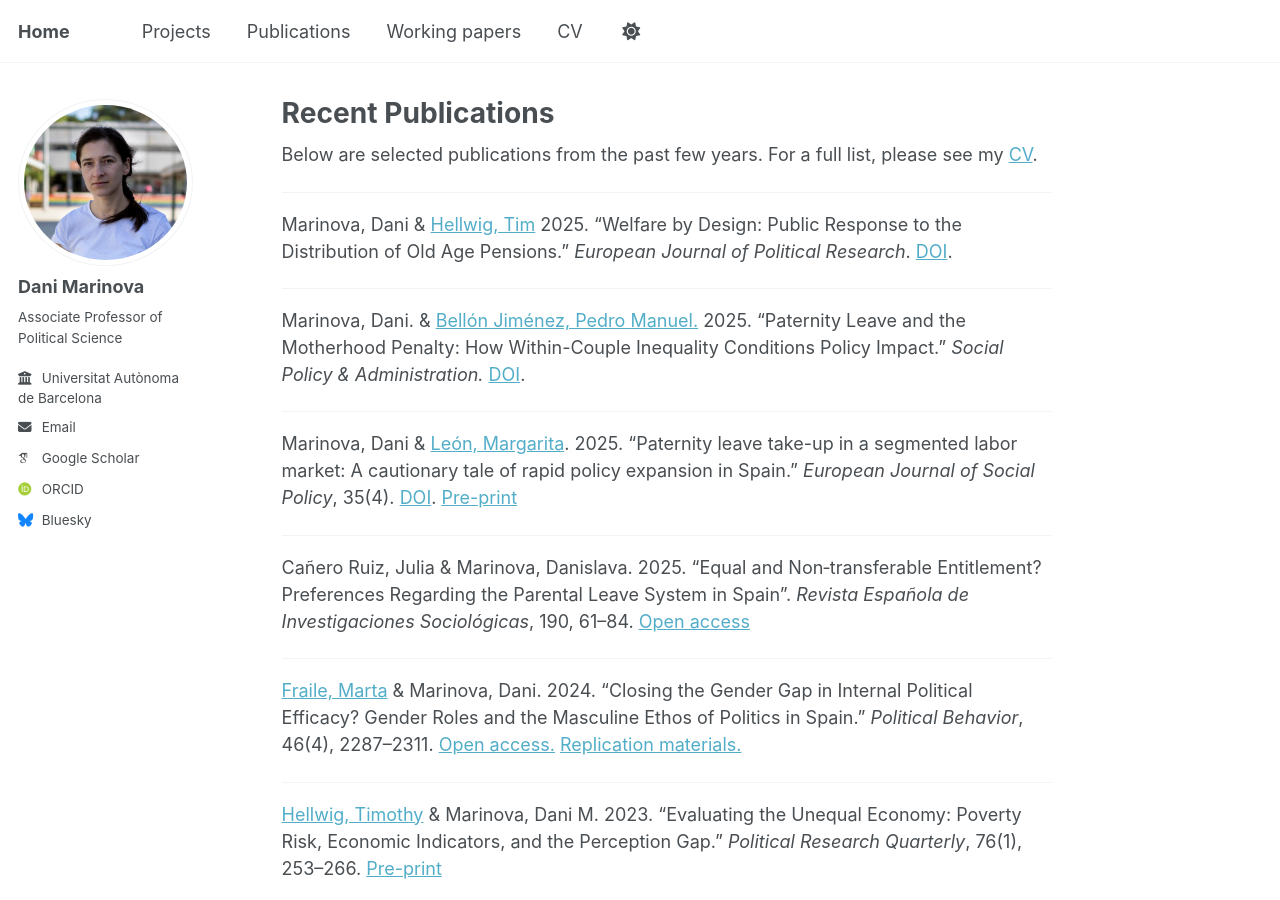
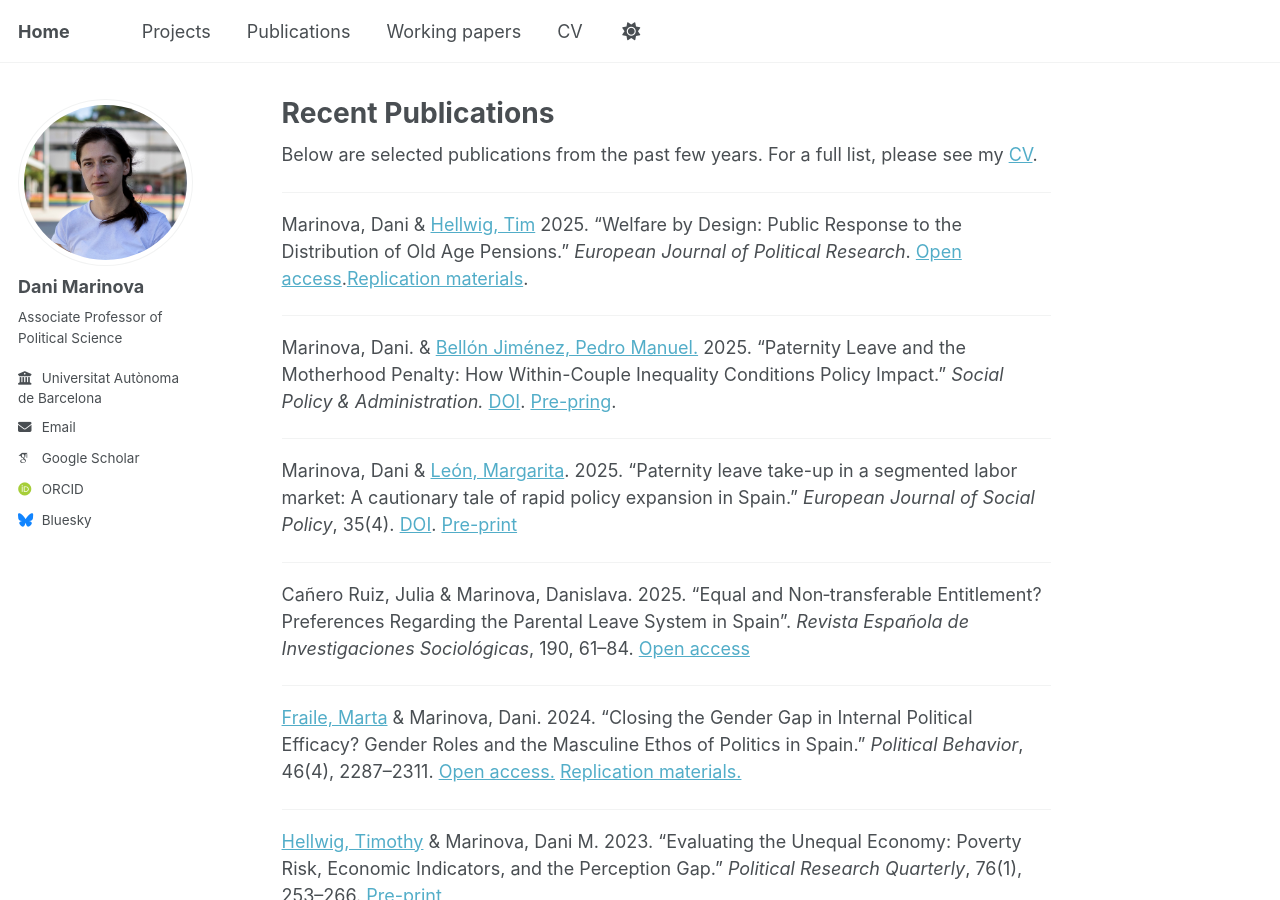
Before and after one commit to danimarinova/web, a Jekyll site: the page built from _pages/publications.md, in a window 1280 px wide and 900 px high. Built offline with Jekyll 4.4.1, drawn with Linux system fonts in a browser that asks for light colours; some web fonts are replaced; a script that is not in the unit is left out.

Commit message:
Update publications.md

```diff
--- a/_pages/publications.md
+++ b/_pages/publications.md
@@ -9,11 +9,11 @@ Below are selected publications from the past few years. For a full list, please
 
 ---
 
-Marinova, Dani & [Hellwig, Tim](https://sites.google.com/view/thellwig/home) 2025. “Welfare by Design: Public Response to the Distribution of Old Age Pensions.” *European Journal of Political Research*. [DOI](https://doi.org/10.1017/S147567652610067X).
+Marinova, Dani & [Hellwig, Tim](https://sites.google.com/view/thellwig/home) 2025. “Welfare by Design: Public Response to the Distribution of Old Age Pensions.” *European Journal of Political Research*. [Open access](https://doi.org/10.1017/S147567652610067X).[Replication materials](https://doi.org/10.7910/DVN/GTXHFB).
 
 ---
 
-Marinova, Dani. & [Bellón Jiménez, Pedro Manuel.](https://orcid.org/0000-0002-5921-0235) 2025. “Paternity Leave and the Motherhood Penalty: How Within-Couple Inequality Conditions Policy Impact.” *Social Policy & Administration.* [DOI](http://doi.org/10.1111/spol.70034).
+Marinova, Dani. & [Bellón Jiménez, Pedro Manuel.](https://orcid.org/0000-0002-5921-0235) 2025. “Paternity Leave and the Motherhood Penalty: How Within-Couple Inequality Conditions Policy Impact.” *Social Policy & Administration.* [DOI](http://doi.org/10.1111/spol.70034). [Pre-pring](https://papers.ssrn.com/sol3/papers.cfm?abstract_id=5781082).
 
 ---
 
```
